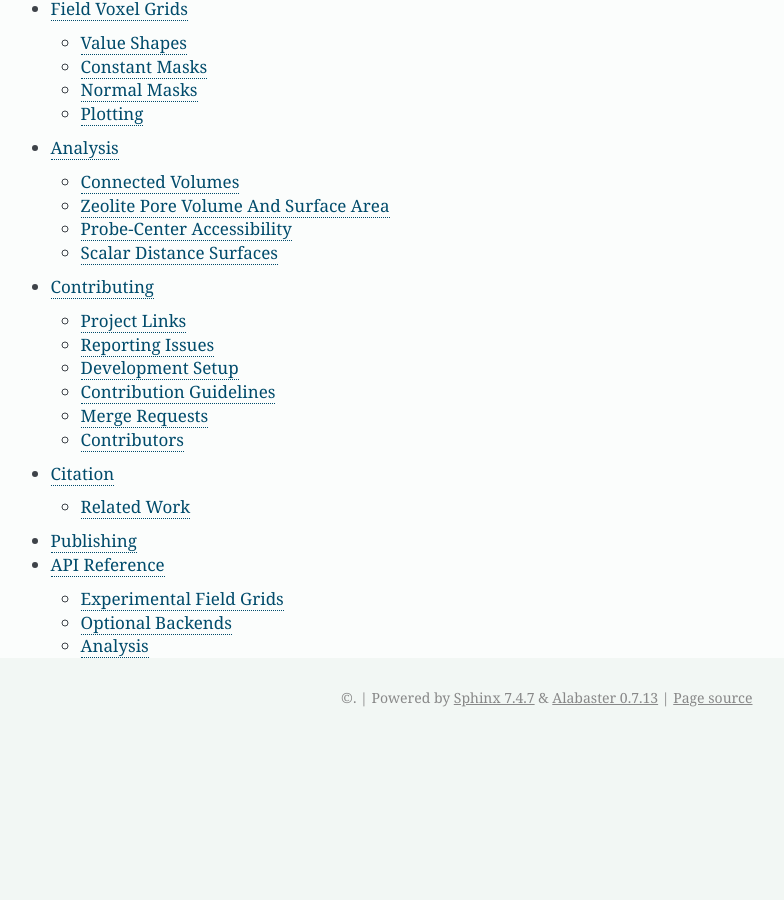
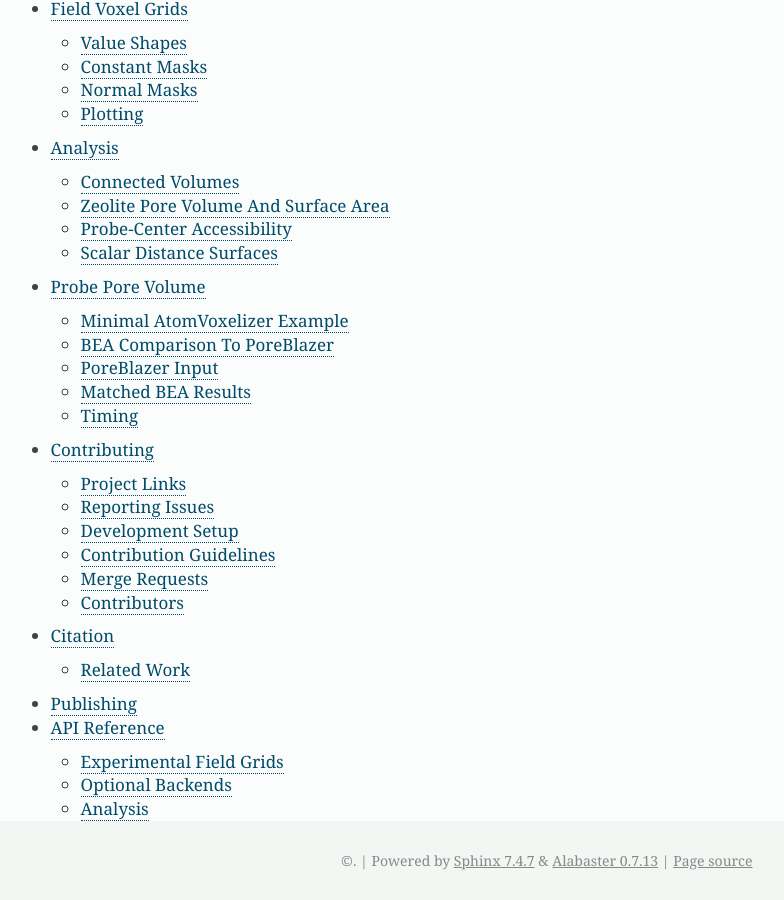
Before and after one commit to tgmaxson/atomvoxelizer, a Sphinx documentation site: the page built from docs/source/index.rst, in a window 1280 px wide and 900 px high, scrolled down 1188 px. Shown: the whole window, without its empty margins (325-1109 px from the left). Built offline with Sphinx 7.4.7, drawn with Linux system fonts in a browser that asks for light colours; before the commit the page ends 1925 px from its top, so only the background shows below that; some of the changed lines change nothing that is shown.

Commit message:
Document probe pore volume comparison

```diff
--- a/docs/source/analysis.rst
+++ b/docs/source/analysis.rst
@@ -105,6 +105,9 @@ to the center of the probe. The reported surface area is the boundary of that
 accessible-center region, not a BET measurement and not yet a rolling-probe
 contact-area correction.
 
+See :doc:`probe_pore_volume` for a BEA comparison against PoreBlazer and a
+minimal probe-volume workflow.
+
 Scalar Distance Surfaces
 ------------------------
 
--- a/docs/source/index.rst
+++ b/docs/source/index.rst
@@ -15,6 +15,7 @@ AtomVoxelizer builds periodic voxel grids around atomistic structures.
    backends
    fieldgrids
    analysis
+   probe_pore_volume
    contributing
    citation
    publishing
--- /dev/null
+++ b/docs/source/probe_pore_volume.rst
@@ -0,0 +1,168 @@
+Probe Pore Volume
+=================
+
+AtomVoxelizer can estimate probe-center accessible pore volume from an existing
+``VoxelGrid`` plus arrays of atomic positions and radii. The structure object is
+not passed into the analysis API; callers provide the numerical data directly.
+
+The method inflates each atom by the probe radius and marks voxels where the
+probe center can fit:
+
+.. code-block:: text
+
+   exclusion_radius_i = atom_radius_i + probe_radius
+
+The resulting volume is the volume available to the center of the probe. This is
+not automatically the same as all pore-volume definitions reported by other
+codes. For example, PoreBlazer reports a probe-occupiable ``V_PO`` from a
+Connolly/free-volume sampling workflow, while its nitrogen-network lattice
+points are the closer direct comparison to AtomVoxelizer's probe-center mask.
+
+Minimal AtomVoxelizer Example
+-----------------------------
+
+This example uses a pre-existing grid, positions, and radii arrays:
+
+.. code-block:: python
+
+   import numpy as np
+
+   from atomvoxelizer import VoxelGrid, VoxelGridAnalysis
+
+   # User-supplied numerical data.
+   cell = np.array([[12.632, 0.0, 0.0], [0.0, 12.632, 0.0], [0.0, 0.0, 26.186]])
+   positions = np.loadtxt("positions.txt")
+   radii = np.loadtxt("atom_radii.txt")
+
+   grid = VoxelGrid(cell, gpts=(50, 50, 103), dtype=np.float32)
+   analysis = VoxelGridAnalysis(grid)
+
+   result = analysis.analyze_probe_accessibility(
+       positions=positions,
+       radii=radii,
+       probe_radius=1.657,
+       surface_method="voxel-faces",
+   )
+
+   print(result.accessible_volume)
+   print(result.accessible_surface_area)
+   print(result.accessible_voxel_count)
+
+``result.accessible_mask`` is a boolean array. ``True`` means the probe center
+can occupy that voxel without overlapping any atom. Set ``write_grid=True`` to
+store that binary mask back into the grid.
+
+BEA Comparison To PoreBlazer
+----------------------------
+
+The comparison below used the BEA CIF in ``examples/zeolite/BEA.cif``. To match
+PoreBlazer's default nitrogen probe setup, AtomVoxelizer used:
+
+.. list-table::
+   :header-rows: 1
+
+   * - Setting
+     - Value
+   * - Atom radii
+     - PoreBlazer ``UFF.atoms`` sigma / 2
+   * - Probe radius
+     - ``1.657 A`` = PoreBlazer nitrogen sigma ``3.314 A`` / 2
+   * - Grid shape
+     - ``50 x 50 x 103``
+   * - Surface method
+     - ``voxel-faces``
+
+PoreBlazer's corrected lattice for this input is ``50 x 50 x 103`` with an
+actual cubelet size of about ``0.25264 A``. Matching this grid shape avoids a
+small discretization difference from AtomVoxelizer's default
+``ceil(length / resolution)`` grid construction.
+
+PoreBlazer Input
+----------------
+
+The PoreBlazer ``input.dat`` used for BEA was:
+
+.. code-block:: text
+
+   BEA.xyz
+   12.6320000000 12.6320000000 26.1860000000
+   90.0000000000 90.0000000000 90.0000000000
+
+The matching ``defaults.dat`` was:
+
+.. code-block:: text
+
+   UFF.atoms
+   2.58, 10.22, 298, 12.8
+   3.314
+   500
+   0.25
+   20.0, 0.25
+   21908391
+   1
+
+The final line enables ``nitrogen_network.xyz`` output. That file is useful
+because its point count is a direct nitrogen probe-center lattice comparison.
+
+Matched BEA Results
+-------------------
+
+The direct probe-center lattice volumes agreed closely:
+
+.. list-table::
+   :header-rows: 1
+
+   * - Quantity
+     - AtomVoxelizer
+     - PoreBlazer
+     - Difference
+   * - Probe radius
+     - ``1.657 A``
+     - ``1.657 A``
+     - ``0.000%``
+   * - Nitrogen probe-center lattice volume
+     - ``499.967712 A^3``
+     - ``502.028531 A^3``
+     - ``-0.410%``
+   * - Nitrogen probe-center lattice fraction
+     - ``0.119654``
+     - ``0.120148``
+     - ``-0.410%``
+
+PoreBlazer also reported network-accessible ``V_PO = 1782.835 A^3`` for this
+run. That should not be compared directly to AtomVoxelizer's current
+probe-center mask volume because PoreBlazer ``V_PO`` is a Connolly/free-volume
+sampling result, not simply the number of nitrogen-accessible lattice points.
+
+The surface areas also differ by definition. AtomVoxelizer's value above used a
+voxel-face boundary estimate, while PoreBlazer reports a Monte Carlo accessible
+surface area from sampled points on inflated atom surfaces. Agreement of
+surface area should be evaluated only after implementing the same sampled
+surface-area definition.
+
+Timing
+------
+
+Timing was measured on an AMD EPYC 7551P 32-core CPU from the same Python
+environment, using the end-to-end runner scripts for the matched BEA setup.
+Each tool was run three times.
+
+.. list-table::
+   :header-rows: 1
+
+   * - Tool
+     - Best time [s]
+     - Mean time [s]
+     - Notes
+   * - AtomVoxelizer
+     - ``1.603``
+     - ``1.916``
+     - Includes ASE CIF loading, UFF radius parsing, probe mask construction, and voxel-face area.
+   * - PoreBlazer
+     - ``8.415``
+     - ``8.444``
+     - Includes PoreBlazer volume, surface, PSD, and nitrogen-network output.
+
+The timing is not a pure kernel benchmark because the two workflows do different
+amounts of work. It is still useful as an end-to-end comparison for this BEA
+probe-volume setup.
```
Also changed, not shown: 2 other files.
